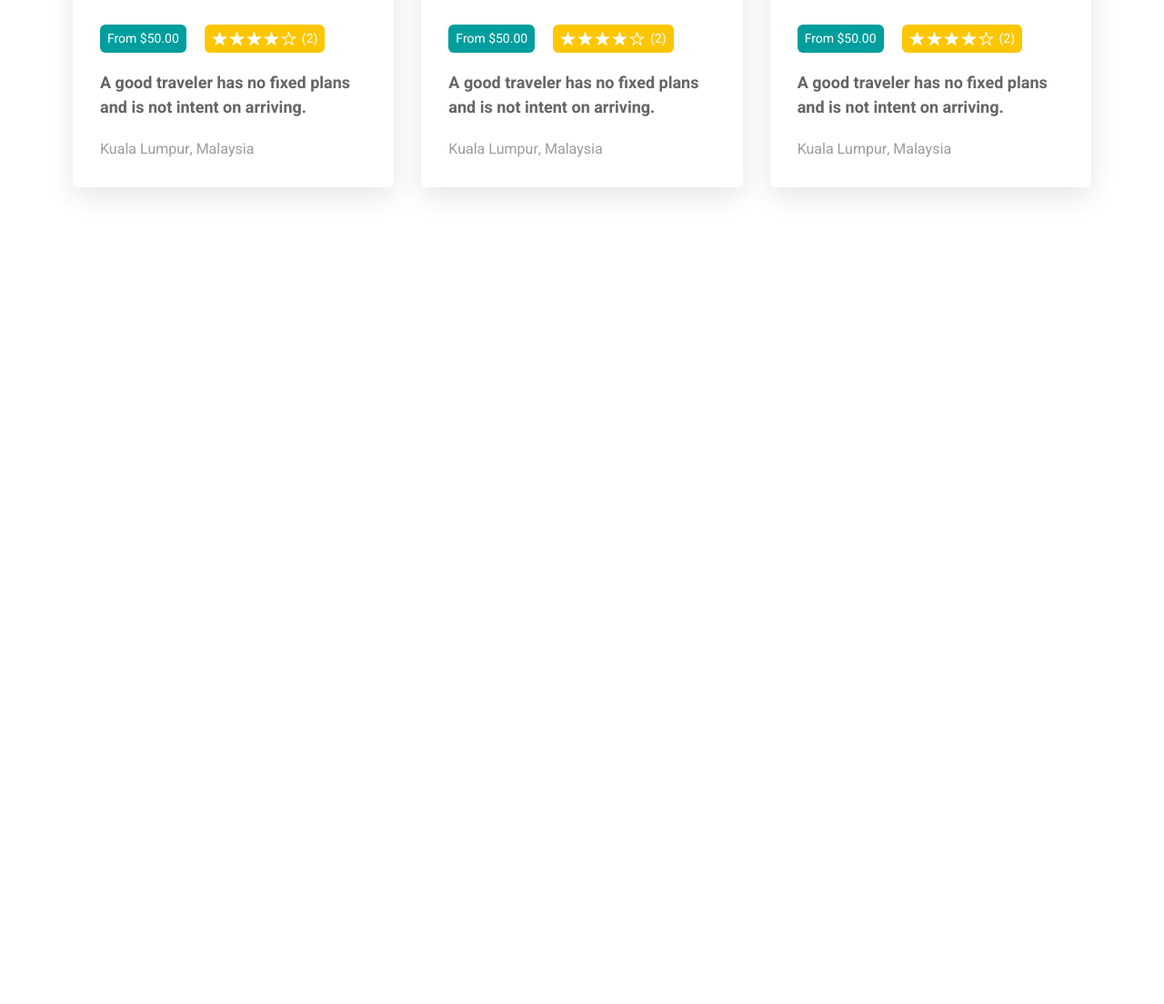
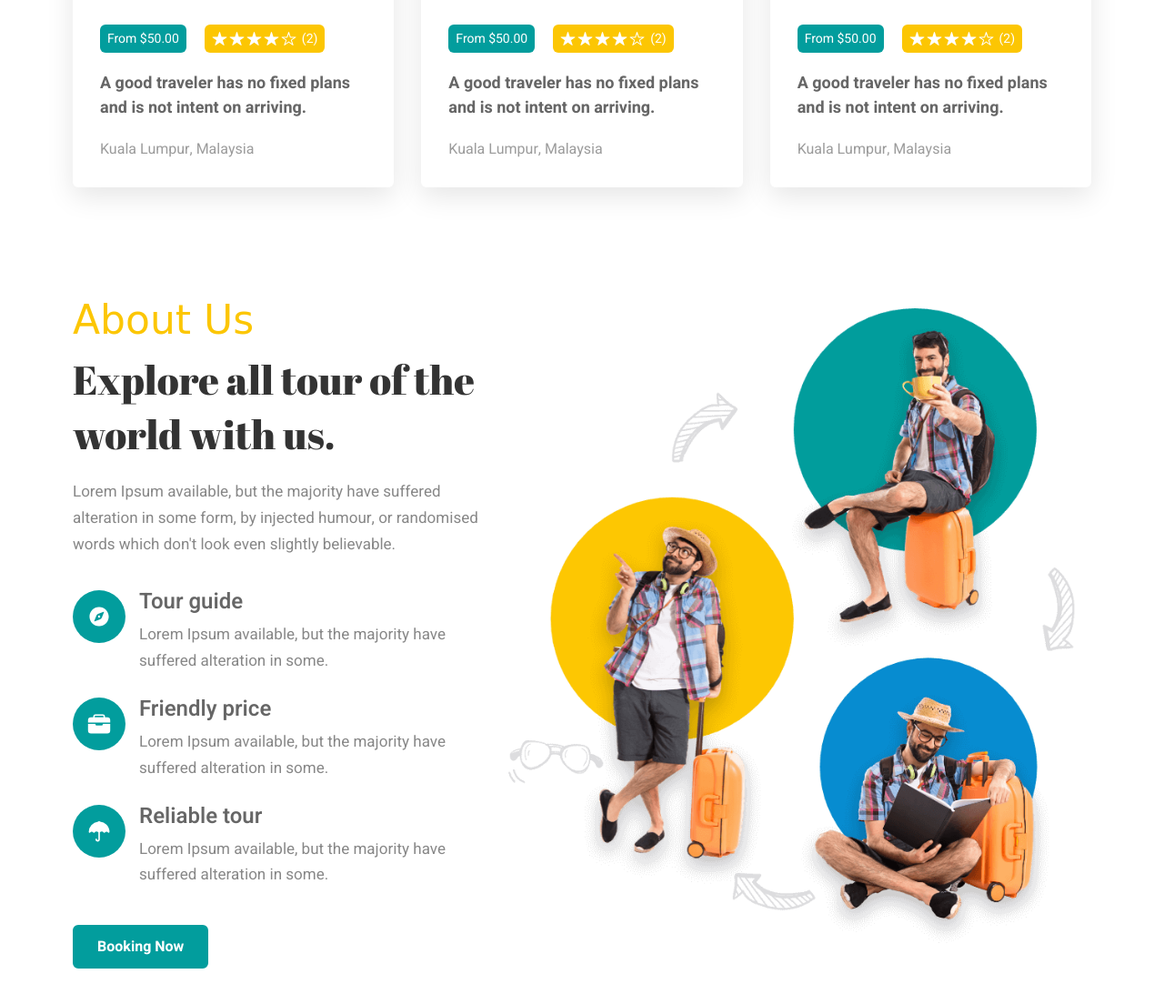
Before and after one commit to Shaad-Imran/Tourest-Travel-Website, a plain HTML site: page index.html in a window 1280 px wide. Shown: the part 2337-3441 px from the top of the page at 91% size. Before the commit the page ends 2603 px from the top, so only its background shows below. Drawn offline with nearby package versions, Linux system fonts and the light colour scheme; a web font is replaced by a local one.

Commit message:
about me section added

```diff
--- a/index.html
+++ b/index.html
@@ -407,6 +407,85 @@
             </ul>
           </div>
         </section>
+
+        <!-- About  -->
+        <section class="section about">
+          <div class="container">
+            <div class="about-content">
+              <p class="section-subtitle">About Us</p>
+
+              <h2 class="h2 section-title">
+                Explore all tour of the world with us.
+              </h2>
+
+              <p class="about-text">
+                Lorem Ipsum available, but the majority have suffered alteration
+                in some form, by injected humour, or randomised words which
+                don't look even slightly believable.
+              </p>
+
+              <ul class="about-list">
+                <li class="about-item">
+                  <div class="about-item-icon">
+                    <ion-icon name="compass"></ion-icon>
+                  </div>
+
+                  <div class="about-item-content">
+                    <h3 class="h3 about-item-title">Tour guide</h3>
+
+                    <p class="about-item-text">
+                      Lorem Ipsum available, but the majority have suffered
+                      alteration in some.
+                    </p>
+                  </div>
+                </li>
+
+                <li class="about-item">
+                  <div class="about-item-icon">
+                    <ion-icon name="briefcase"></ion-icon>
+                  </div>
+
+                  <div class="about-item-content">
+                    <h3 class="h3 about-item-title">Friendly price</h3>
+
+                    <p class="about-item-text">
+                      Lorem Ipsum available, but the majority have suffered
+                      alteration in some.
+                    </p>
+                  </div>
+                </li>
+
+                <li class="about-item">
+                  <div class="about-item-icon">
+                    <ion-icon name="umbrella"></ion-icon>
+                  </div>
+
+                  <div class="about-item-content">
+                    <h3 class="h3 about-item-title">Reliable tour</h3>
+
+                    <p class="about-item-text">
+                      Lorem Ipsum available, but the majority have suffered
+                      alteration in some.
+                    </p>
+                  </div>
+                </li>
+              </ul>
+
+              <a href="#" class="btn btn-primary">Booking Now</a>
+            </div>
+
+            <figure class="about-banner">
+              <img
+                src="images/about-banner.png"
+                width="756"
+                height="842"
+                loading="lazy"
+                alt=""
+                class="w-100"
+              />
+            </figure>
+          </div>
+        </section>
       </article>
     </main>
 
--- a/style.css
+++ b/style.css
@@ -477,6 +477,57 @@ body {
   color: var(--spanish-gray);
 }
 
+/* ..About..  */
+.about-content {
+  margin-bottom: 50px;
+}
+
+.about .section-subtitle {
+  margin-bottom: 10px;
+}
+
+.about .section-title {
+  margin-bottom: 20px;
+}
+
+.about-text,
+.about-item-text {
+  color: var(--battleship-gray);
+  font-size: var(--fs-6);
+  line-height: 1.7;
+}
+
+.about-text {
+  margin-bottom: 30px;
+}
+
+.about-list {
+  display: grid;
+  gap: 20px;
+  margin-bottom: 40px;
+}
+
+.about-item {
+  display: flex;
+  align-items: flex-start;
+  gap: 15px;
+}
+
+.about-item-icon {
+  background: var(--viridian-green);
+  color: var(--white-1);
+  font-size: 26px;
+  padding: 16px;
+  border-radius: 50%;
+  margin-top: 5px;
+}
+
+.about-item-title {
+  color: var(--granite-gray);
+  font-weight: var(--fw-600);
+  margin-bottom: 5px;
+}
+
 /* .....Responsiveness.....  */
 @media (min-width: 575px) {
   :root {
@@ -615,6 +666,17 @@ body {
     --fs-4: 3.2rem;
     --fs-5: 2.6rem;
   }
+
+  .about .container {
+    display: grid;
+    grid-template-columns: 0.8fr 1fr;
+    align-items: center;
+    gap: 30px;
+  }
+
+  .about-content {
+    margin-bottom: 0;
+  }
 }
 
 @media (min-width: 1200px) {
@@ -633,4 +695,8 @@ body {
   .navbar-list {
     gap: 50px;
   }
+
+  .about .container {
+    grid-template-columns: 0.7fr 1fr;
+  }
 }
```
